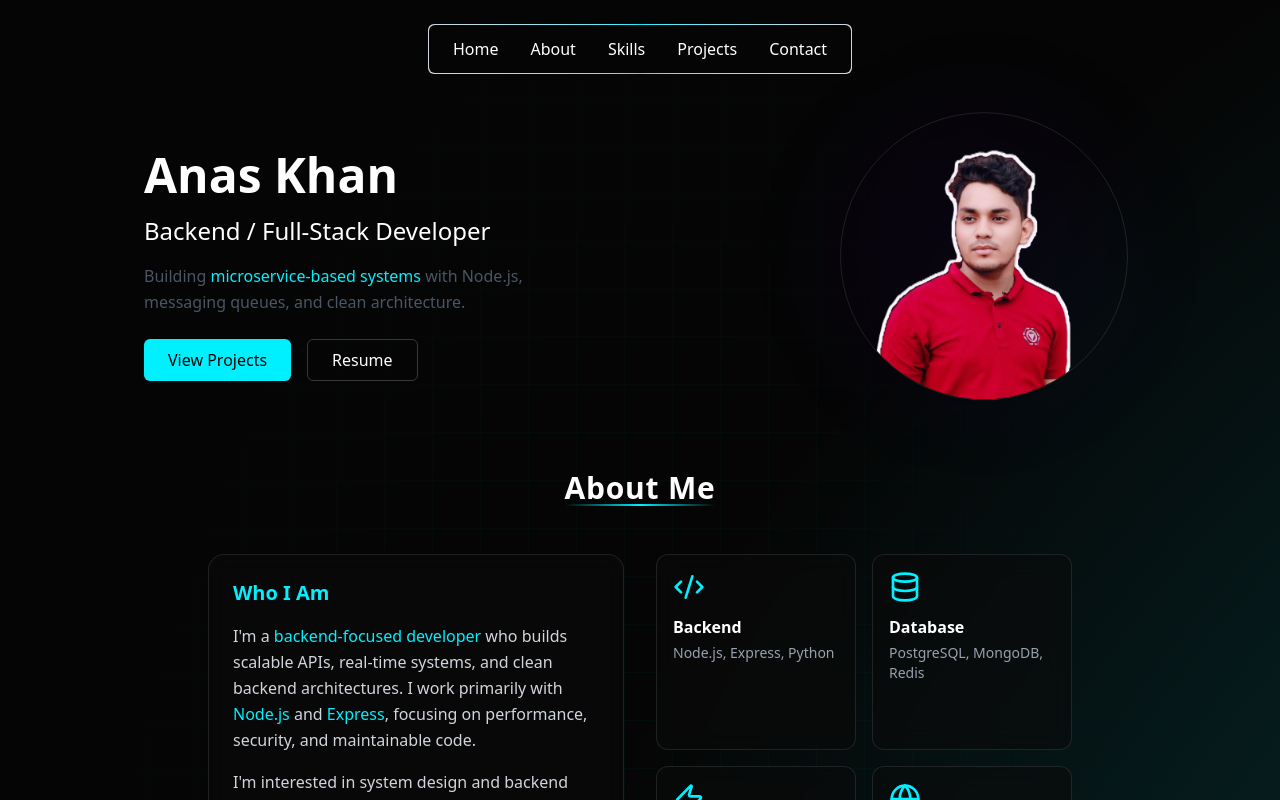
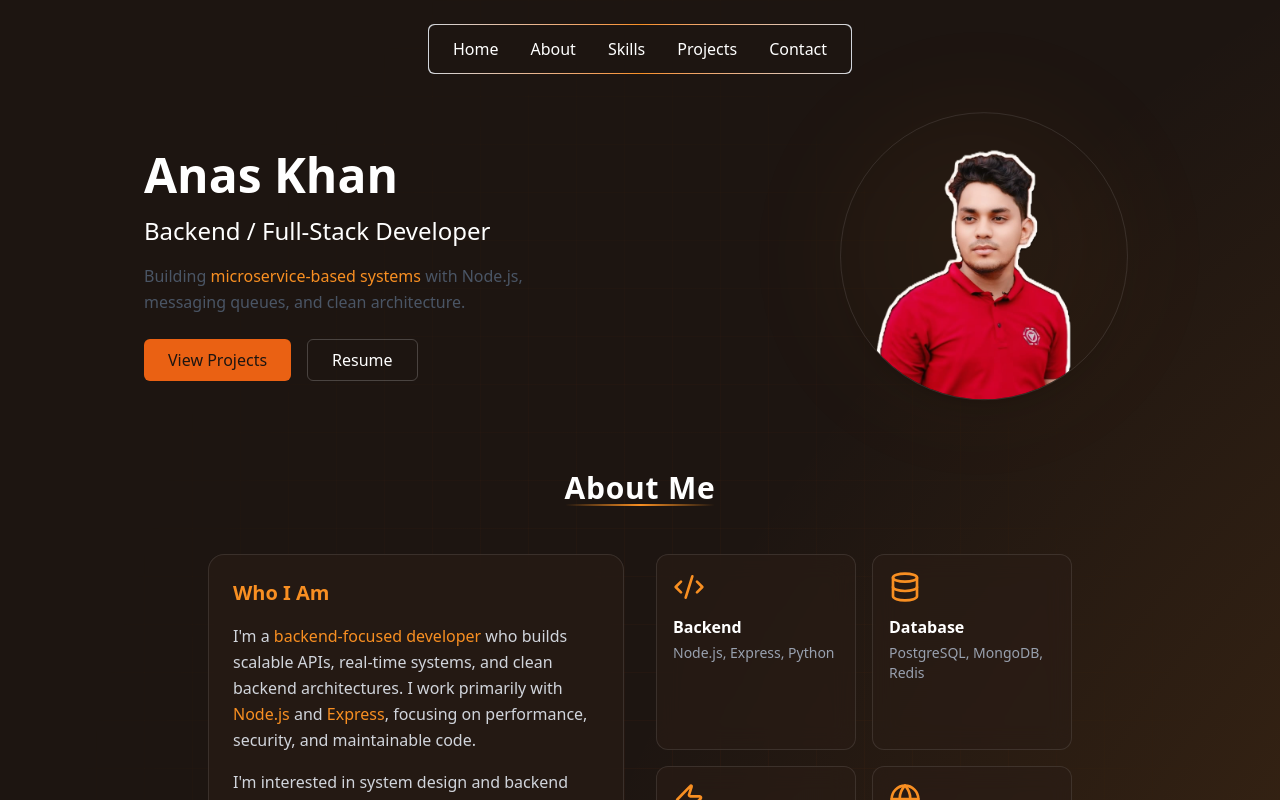
Before and after one commit to anasdotio/portfolio, a React (Vite) app: page / in a window 1280 px wide. Shown: the top 800 px of the page. Built offline with nearby package versions, Linux system fonts and the light colour scheme.

Commit message:
update color

```diff
--- a/src/App.jsx
+++ b/src/App.jsx
@@ -28,8 +28,8 @@ const App = () => {
         >
           <defs>
             <radialGradient id="yellowGlow">
-              <stop offset="0%" stopColor="#00f0ff" stopOpacity="0.3" />
-              <stop offset="100%" stopColor="#00f0ff" stopOpacity="0" />
+              <stop offset="0%" stopColor="#f88f22" stopOpacity="0.3" />
+              <stop offset="100%" stopColor="#f88f22" stopOpacity="0" />
             </radialGradient>
           </defs>
 
--- a/src/components/Card/ProjectCard.jsx
+++ b/src/components/Card/ProjectCard.jsx
@@ -19,7 +19,7 @@ const ProjectCard = ({
             className="h-full w-full object-cover transition duration-500 group-hover:scale-105"
           />
         ) : (
-          <div className="flex h-full items-center justify-center bg-[radial-gradient(circle_at_30%_20%,rgba(0,240,255,0.18),transparent_35%),linear-gradient(135deg,#101b25,#09090b)]">
+          <div className="flex h-full items-center justify-center bg-[radial-gradient(circle_at_30%_20%,rgba(248,143,34,0.22),transparent_35%),linear-gradient(135deg,#2b160d,#09090b)]">
             <Bot className="h-16 w-16 text-yellow-400/70 transition duration-500 group-hover:scale-110 group-hover:text-yellow-400" />
           </div>
         )}
@@ -27,7 +27,7 @@ const ProjectCard = ({
 
         <div className={`absolute left-4 top-4 inline-flex items-center rounded-full border px-3 py-1 text-[11px] font-medium uppercase tracking-[0.2em] backdrop-blur-sm ${
           status
-            ? "border-purple-400/40 bg-purple-500/15 text-purple-200"
+            ? "border-yellow-400/40 bg-yellow-500/15 text-yellow-200"
             : "border-yellow-400/30 bg-zinc-950/70 text-yellow-300"
         }`}>
           {status || "Featured"}
--- a/src/components/Card/SocialCard.jsx
+++ b/src/components/Card/SocialCard.jsx
@@ -5,7 +5,7 @@ const SocialCard = ({ link, icon }) => {
     <a
       href={link}
       target="_blank"
-      className="p-3 rounded-xl text-white bg-zinc-900 border border-white/10 hover:border-yellow-500/40 hover:shadow-[0_0_20px_rgba(0,240,255,0.3)] transition-all"
+      className="p-3 rounded-xl text-white bg-zinc-900 border border-white/10 hover:border-yellow-500/40 hover:shadow-[0_0_20px_rgba(234,97,19,0.3)] transition-all"
     >
       {icon && icon}
     </a>
--- a/src/components/Skill.jsx
+++ b/src/components/Skill.jsx
@@ -45,8 +45,8 @@ const SkillCard = ({ category, eyebrow, description, icon: Icon, items, index })
       whileHover={{ y: -8, transition: { duration: 0.2 } }}
       className="skill-circle group"
     >
-      <div className="relative h-full overflow-hidden rounded-2xl border border-white/10 bg-white/[0.035] p-5 backdrop-blur-md transition-all duration-300 group-hover:border-yellow-400/45 group-hover:bg-white/[0.06] group-hover:shadow-[0_0_32px_rgba(0,240,255,0.08)]">
-        <div className="absolute -right-12 -top-12 h-32 w-32 rounded-full bg-purple-500/10 blur-3xl transition-opacity duration-300 group-hover:opacity-100" />
+      <div className="relative h-full overflow-hidden rounded-2xl border border-white/10 bg-white/[0.035] p-5 backdrop-blur-md transition-all duration-300 group-hover:border-yellow-400/45 group-hover:bg-white/[0.06] group-hover:shadow-[0_0_32px_rgba(234,97,19,0.12)]">
+        <div className="absolute -right-12 -top-12 h-32 w-32 rounded-full bg-yellow-500/10 blur-3xl transition-opacity duration-300 group-hover:opacity-100" />
 
         <div className="relative flex items-start justify-between">
           <div className="flex h-12 w-12 items-center justify-center rounded-xl border border-yellow-400/25 bg-yellow-400/10 text-yellow-400 transition-transform duration-300 group-hover:rotate-6 group-hover:scale-105">
--- a/src/components/SplashScreen.jsx
+++ b/src/components/SplashScreen.jsx
@@ -63,7 +63,7 @@ const SplashScreen = ({ onComplete }) => {
               <span className="text-yellow-500">K</span>han
             </motion.h1>
 
-            <div className="splash-line w-0 h-1 bg-gradient-to-r from-cyan-400 to-purple-500 mt-4 rounded-full" />
+            <div className="splash-line w-0 h-1 bg-gradient-to-r from-yellow-500 to-yellow-300 mt-4 rounded-full" />
 
             <motion.p
               initial={{ opacity: 0, y: 20 }}
--- a/src/index.css
+++ b/src/index.css
@@ -2,15 +2,17 @@
 @custom-variant dark (&:where(.dark, .dark *));
 
 @theme {
-  --color-yellow-200: #b8fbff;
-  --color-yellow-300: #80f7ff;
-  --color-yellow-400: #00f0ff;
-  --color-yellow-500: #00f0ff;
-  --color-yellow-600: #00cbd8;
-  --color-yellow-700: #008f99;
-  --color-purple-500: #7000ff;
-  --color-zinc-900: #0a0a0a;
-  --color-zinc-950: #050505;
+  --color-yellow-200: #ffe3b3;
+  --color-yellow-300: #fbb931;
+  --color-yellow-400: #f88f22;
+  --color-yellow-500: #ea6113;
+  --color-yellow-600: #c84c0d;
+  --color-yellow-700: #a83d0a;
+  --color-purple-400: #fbb931;
+  --color-purple-500: #ea6113;
+  --color-purple-200: #ffe3b3;
+  --color-zinc-900: #2a1d16;
+  --color-zinc-950: #1d1511;
 }
 
 @keyframes fade-in {
@@ -28,9 +30,9 @@
 .bg-animate {
   background: linear-gradient(
     120deg,
-    rgba(0, 240, 255, 0.12),
-    rgba(112, 0, 255, 0.28),
-    rgba(0, 240, 255, 0.12)
+    rgba(234, 97, 19, 0.12),
+    rgba(248, 143, 34, 0.28),
+    rgba(234, 97, 19, 0.12)
   );
 
   background-size: 200% 200%;
@@ -39,8 +41,8 @@
 
 .grid-background {
   background-image:
-    linear-gradient(rgba(0, 240, 255, 0.07) 1px, transparent 1px),
-    linear-gradient(90deg, rgba(0, 240, 255, 0.07) 1px, transparent 1px);
+    linear-gradient(rgba(234, 97, 19, 0.09) 1px, transparent 1px),
+    linear-gradient(90deg, rgba(234, 97, 19, 0.09) 1px, transparent 1px);
   background-size: 48px 48px;
   mask-image: radial-gradient(ellipse at center, black 20%, transparent 78%);
   -webkit-mask-image: radial-gradient(
```
